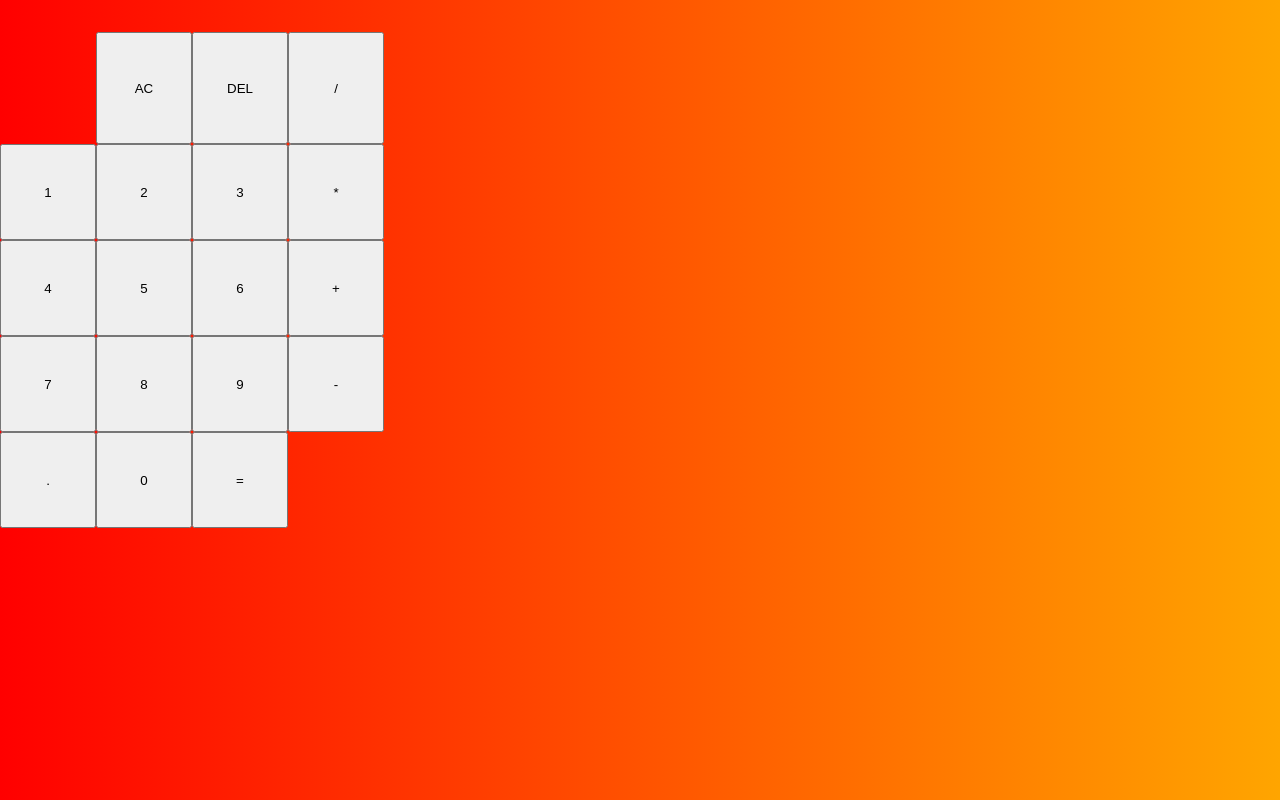
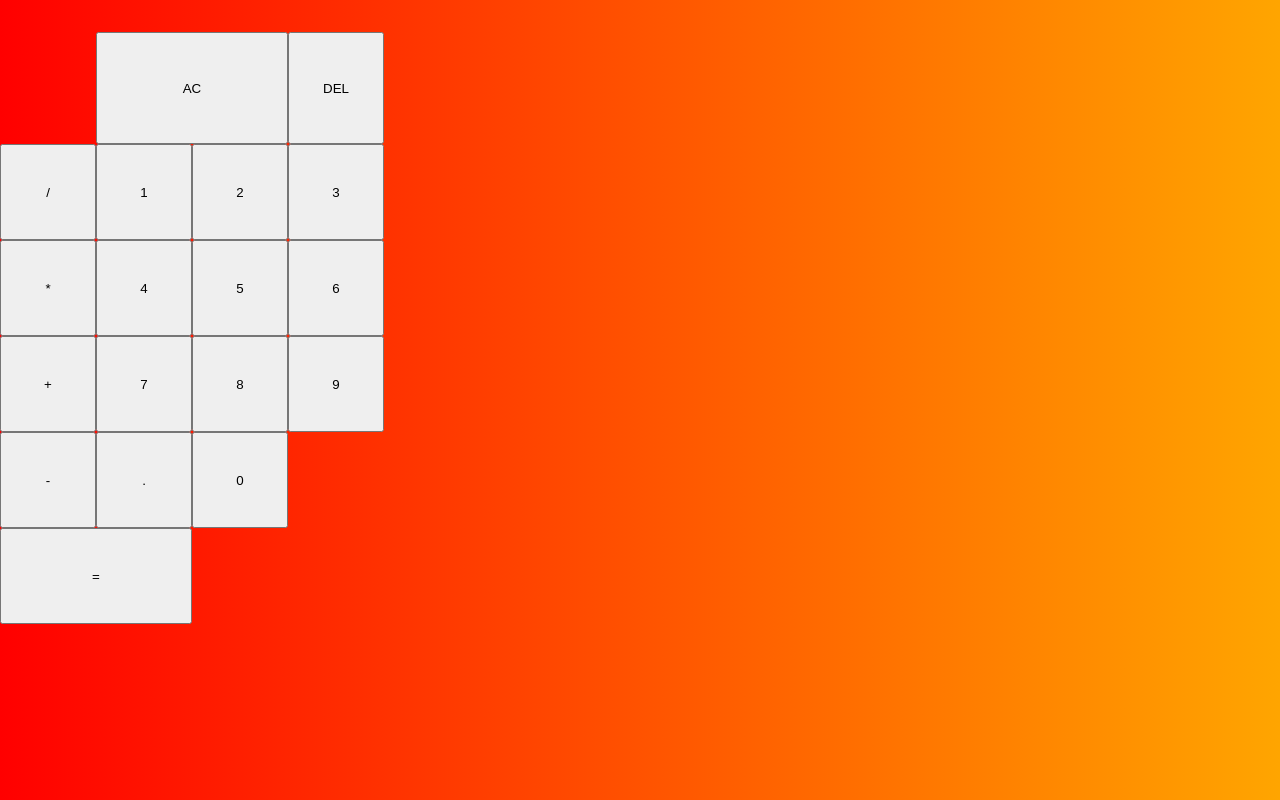
Before and after one commit to dvimukthi/Calculator, a React (Create React App) app: page / in a window 1280 px wide. Built offline with nearby package versions, Linux system fonts and the light colour scheme.

Commit message:
.span-two

```diff
--- a/src/styles.css
+++ b/src/styles.css
@@ -13,3 +13,7 @@ body{
     grid-template-columns: repeat(4, 6rem);
     grid-template-rows: minmax(7rem, auto) repeat(5, 6rem);
 }
+
+.span-two {
+    grid-column: span 2;
+}
```
